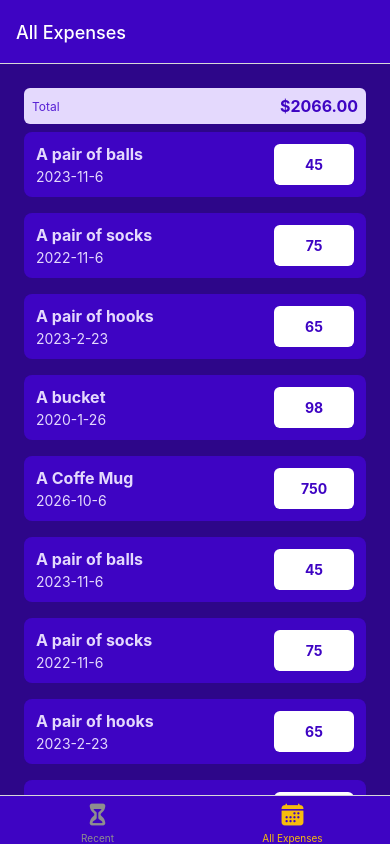
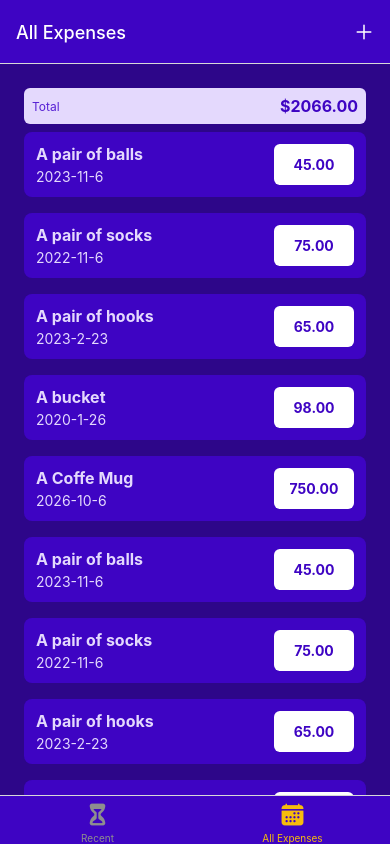
Before and after one commit to shbl007/MoneyLeak, a React Native app: screen /AllExpenses in a window 390 px wide. Built offline with nearby package versions, Linux system fonts and the light colour scheme.

Commit message:
Implemented programmatic navigation between screens

```diff
--- a/App.js
+++ b/App.js
@@ -7,17 +7,23 @@
 import AllExpenses from './screens/AllExpenses';
 import { GlobalStyles } from './constants/styles';
 import {Ionicons} from '@expo/vector-icons';
+import IconButton from './components/UI/IconButton';
 
 const stack = createNativeStackNavigator();
 const BottomTabs = createBottomTabNavigator();
 
 function ExpensesOverview(){
-  return <BottomTabs.Navigator screenOptions={{
+  return <BottomTabs.Navigator screenOptions={({navigation}) => ({
     headerStyle:{backgroundColor: GlobalStyles.colors.primary500},
     headerTintColor: 'white',
     tabBarStyle:{backgroundColor : GlobalStyles.colors.primary500},
     tabBarActiveTintColor: GlobalStyles.colors.accent500,
-  }}>
+    headerRight:({tintColor})=>
+    <IconButton icon="add" size={24} color={tintColor }
+        onPress={()=>{
+          navigation.navigate("ManageExpense");
+        }}/>
+  })}>
     <BottomTabs.Screen name='RecentExpenses' component={RecentExpenses}
      options={{
       title: 'Recent Expenses',
@@ -39,12 +45,17 @@
     <>
      <StatusBar style="auto"/>
      <NavigationContainer>
-      <stack.Navigator>
+      <stack.Navigator screenOptions={{
+        headerStyle:{backgroundColor : GlobalStyles.colors.primary500},
+        headerTintColor:'white'
+      }}>
         <stack.Screen name='ExpensesOverview'
         component={ExpensesOverview}
         options={{headerShown :false}}
         />
-        <stack.Screen name='ManageExpense' component={ManageExpense}/>
+        <stack.Screen name='ManageExpense' component={ManageExpense} options={{
+          presentation:'modal'
+        }}/>
       </stack.Navigator>
      </NavigationContainer>
 
--- a/components/ExpensesOutput/ExpenseItem.js
+++ b/components/ExpensesOutput/ExpenseItem.js
@@ -1,9 +1,21 @@
 import { Pressable, View,Text,StyleSheet } from "react-native";
 import { GlobalStyles } from "../../constants/styles";
 import { getFormattedDate } from "../../util/date";
+import { useNavigation } from "@react-navigation/native";
 
 function ExpenseItem({description,amount,date}) {
-    return <Pressable>
+    const navigation = useNavigation();
+
+    function expensePressHandler( ){
+        navigation.navigate('ManageExpense',{
+            expenseId: id
+        });
+    }
+
+    return(
+    <Pressable onPress={expensePressHandler}
+     style={({pressed}) => pressed && styles.pressed}
+    android_ripple={{ color: 'rgba(0, 0, 0, 0.1)', borderless: true }}>
     <View style={styles.expenseItem}>
         <View>
         <Text style={[styles.text,styles.description]}>{description}</Text>
@@ -11,15 +23,19 @@
         </View>
 
         <View style={styles.amountContainer}>
-        <Text style={styles.amount}>{amount}</Text>
+        <Text style={styles.amount}>{amount.toFixed(2)}</Text>
         </View>
    </View>
     </Pressable>
+    );
 }
 
 export default ExpenseItem;
 
 const styles=StyleSheet.create({
+    pressed:{
+        opacity:0.75,
+    },
     expenseItem:{
         padding:12,
         marginVertical:8,
--- a/components/ExpensesOutput/ExpensesOutput.js
+++ b/components/ExpensesOutput/ExpensesOutput.js
@@ -35,31 +35,31 @@
         date: new Date('2026-10-06')
     },
     {
-        id: 'e1',
+        id: 'e6',
         description: 'A pair of balls ',
         amount : 45,
         date: new Date('2023-11-06')
     },
     {
-        id: 'e2',
+        id: 'e7',
         description: 'A pair of socks ',
         amount : 75,
         date: new Date('2022-11-06')
     },
     {
-        id: 'e3',
+        id: 'e8',
         description: 'A pair of hooks ',
         amount : 65,
         date: new Date('2023-02-23')
     },
     {
-        id: 'e4',
+        id: 'e9',
         description: 'A bucket ',
         amount : 98,
         date: new Date('2020-01-26')
     },
     {
-        id: 'e5',
+        id: 'e10',
         description: 'A Coffe Mug',
         amount : 750,
         date: new Date('2026-10-06')
--- /dev/null
+++ b/components/UI/IconButton.js
@@ -0,0 +1,27 @@
+import { Pressable, View ,StyleSheet} from "react-native"
+import {Ionicons} from '@expo/vector-icons'
+
+function IconButton({icon , size,color,onPress}){
+    return (
+    <Pressable onPress={onPress}
+      style={({pressed})=> pressed && styles.pressed}>
+        <View style={styles.buttonContainer}>
+            <Ionicons name={ icon} size={size} color={color}/>
+        </View>
+    </Pressable>
+    );
+}
+
+export default IconButton;
+
+const styles=StyleSheet.create({
+    buttonContainer:{
+        borderRadius:24,
+        padding:6,
+        marginHorizontal:8,
+        marginVertical:2,
+    },
+    pressed:{
+        opacity:0.75
+    }
+});
--- a/screens/ManageExpenses.js
+++ b/screens/ManageExpenses.js
@@ -1,6 +1,10 @@
 import { Text } from "react-native";
 
-function ManageExpense() {
+function ManageExpense({route}) {
+
+const editedExpenseId = route.params?.expenseId;
+const isEditing =  !!editedExpenseId;
+
 return <Text> ManageExpenses Screen</Text>;
 }
 
```
